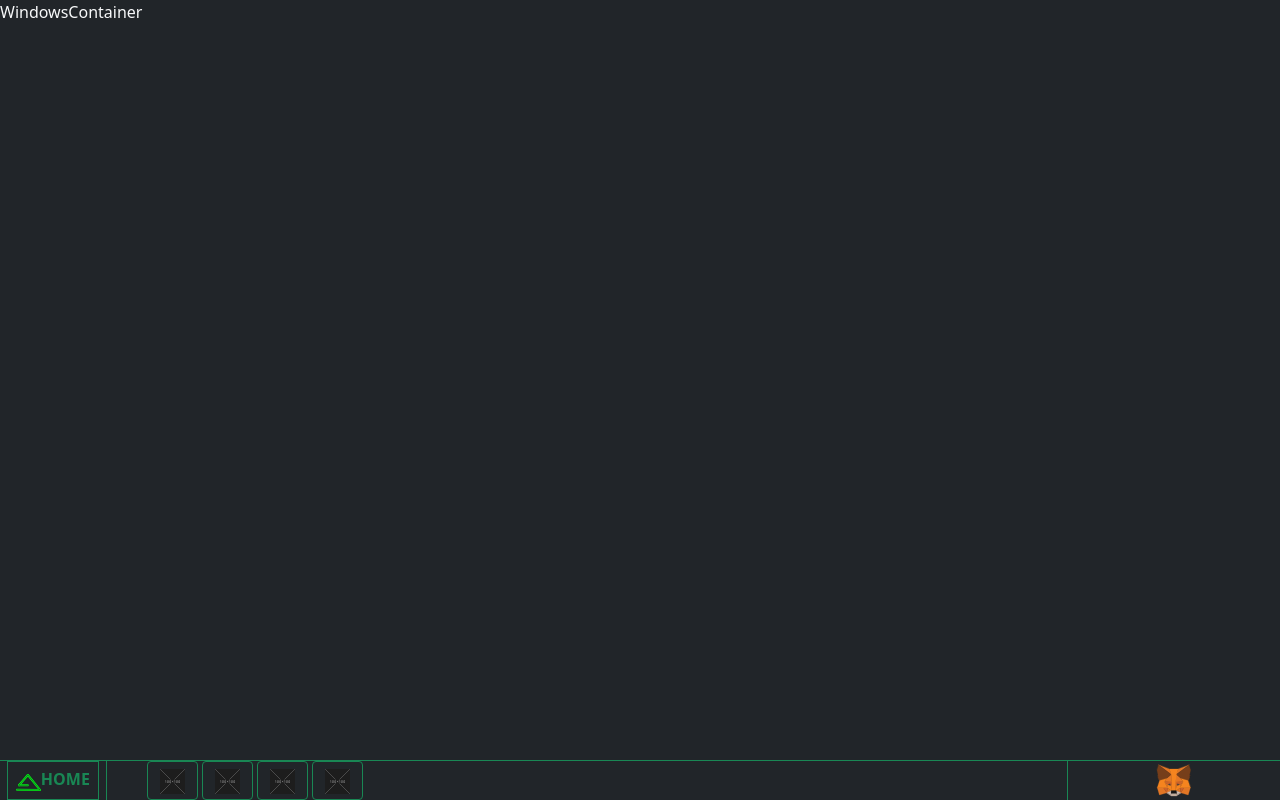
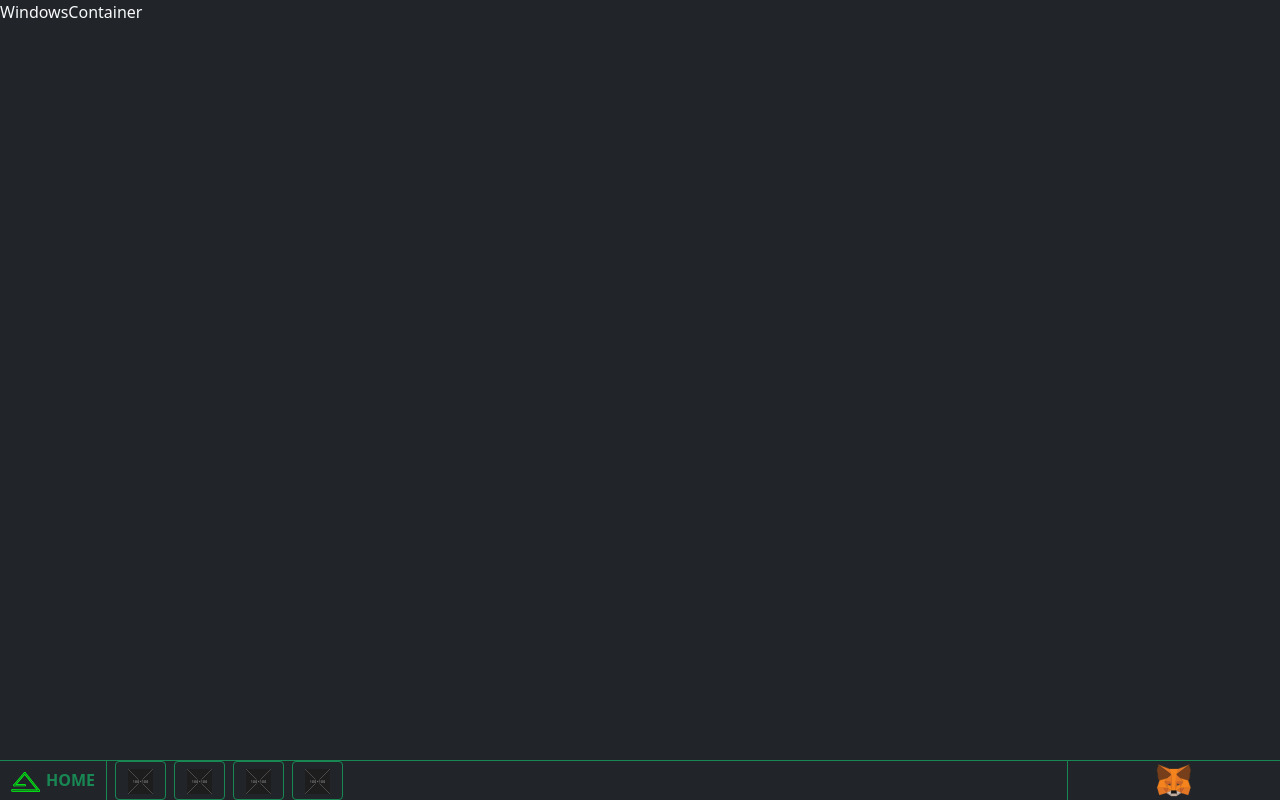
Before and after one commit to sberrus/digital-threat, a React (Vite) app: page /window in a window 1280 px wide. Built offline with nearby package versions, Linux system fonts and the light colour scheme.

Commit message:
Working in appbar layout

```diff
--- a/src/components/system/TaskBar/AppsBar/AppsBar.tsx
+++ b/src/components/system/TaskBar/AppsBar/AppsBar.tsx
@@ -4,13 +4,15 @@ import SampleLogo from "../../assets/sample/100x100.svg";
 
 const AppsBar = () => {
 	return (
-		<Col id="appsBar" sm={9} className="h-100 d-flex align-items-center justify-content-start">
-			<Container fluid className="h-100">
-				<AppsButtons logoRoute={SampleLogo} />
-				<AppsButtons logoRoute={SampleLogo} />
-				<AppsButtons logoRoute={SampleLogo} />
-				<AppsButtons logoRoute={SampleLogo} />
-			</Container>
+		<Col
+			id="appsBar"
+			sm={9}
+			className="h-100 d-flex align-items-center justify-content-start p-0"
+		>
+			<AppsButtons logoRoute={SampleLogo} />
+			<AppsButtons logoRoute={SampleLogo} />
+			<AppsButtons logoRoute={SampleLogo} />
+			<AppsButtons logoRoute={SampleLogo} />
 		</Col>
 	);
 };
--- a/src/components/system/TaskBar/AppsBar/components/AppsButtons.tsx
+++ b/src/components/system/TaskBar/AppsBar/components/AppsButtons.tsx
@@ -6,7 +6,7 @@ type AppsButtonProps = {
 
 const AppsButtons = ({ logoRoute }: AppsButtonProps) => {
 	return (
-		<Button variant="outline-success" className="h-100 ms-1">
+		<Button variant="outline-success" className="h-100 ms-2">
 			<img src={logoRoute} alt="sample Image" style={{ height: "100%" }} />
 		</Button>
 	);
--- a/src/components/system/TaskBar/MainMenu/MainMenu.tsx
+++ b/src/components/system/TaskBar/MainMenu/MainMenu.tsx
@@ -8,13 +8,17 @@ const MainMenu = () => {
 			className="h-100 d-flex align-items-center justify-content-center border-end border-success"
 		>
 			<button
-				className="h-100 bg-dark border border-success p-2  d-flex align-items-end justify-content-center"
+				className="h-100 w-100 bg-dark p-2 d-flex align-items-end justify-content-center"
 				style={{
 					border: "none",
 				}}
 				type="button"
 			>
-				<img src={DigitalThreatLogo} alt="Digital Threat Logo" style={{ height: "80%" }} />
+				<img
+					src={DigitalThreatLogo}
+					alt="Digital Threat Logo"
+					style={{ height: "85%", marginRight: ".4em" }}
+				/>
 				<span className="text-success fw-bold">HOME</span>
 			</button>
 		</Col>
```
